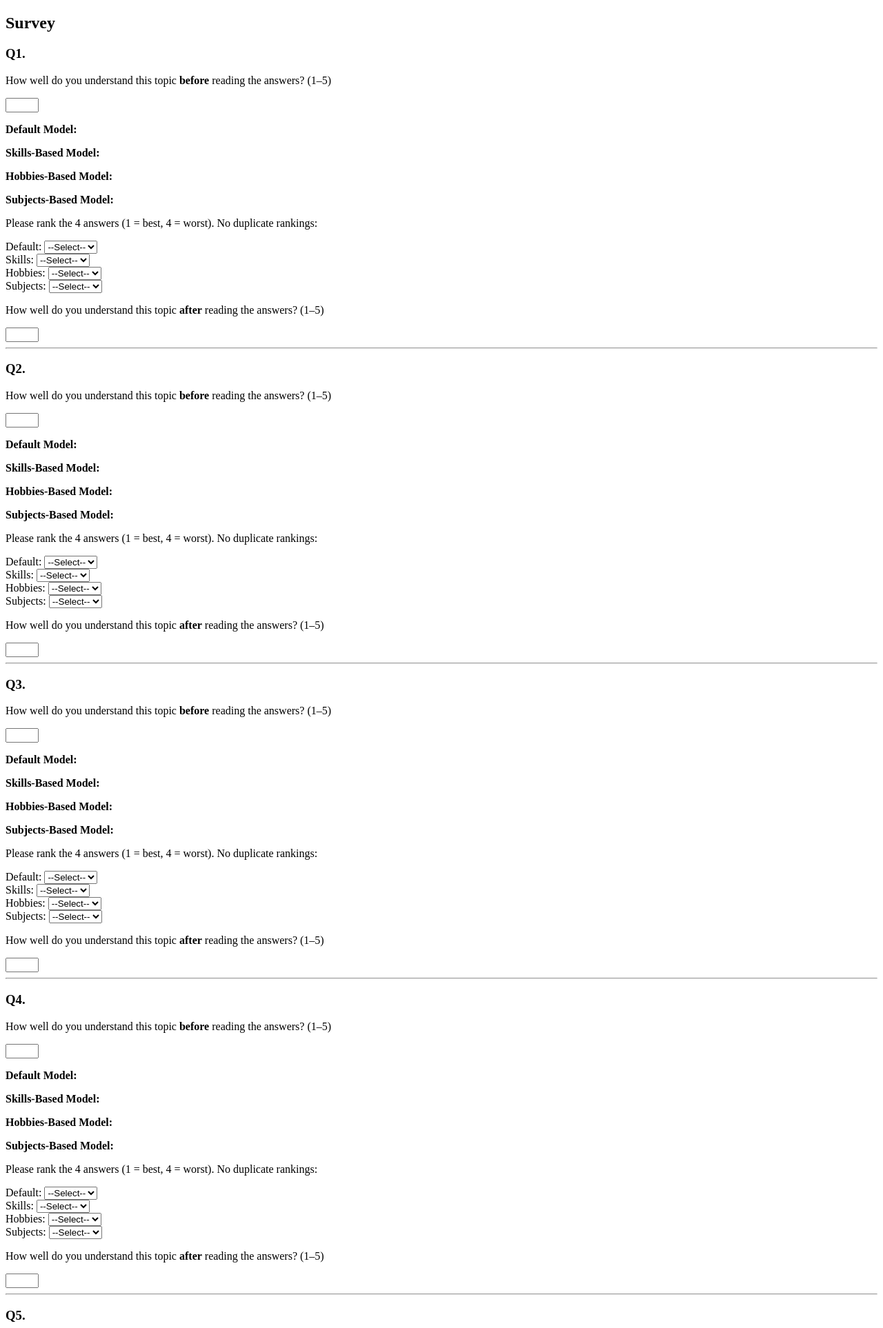
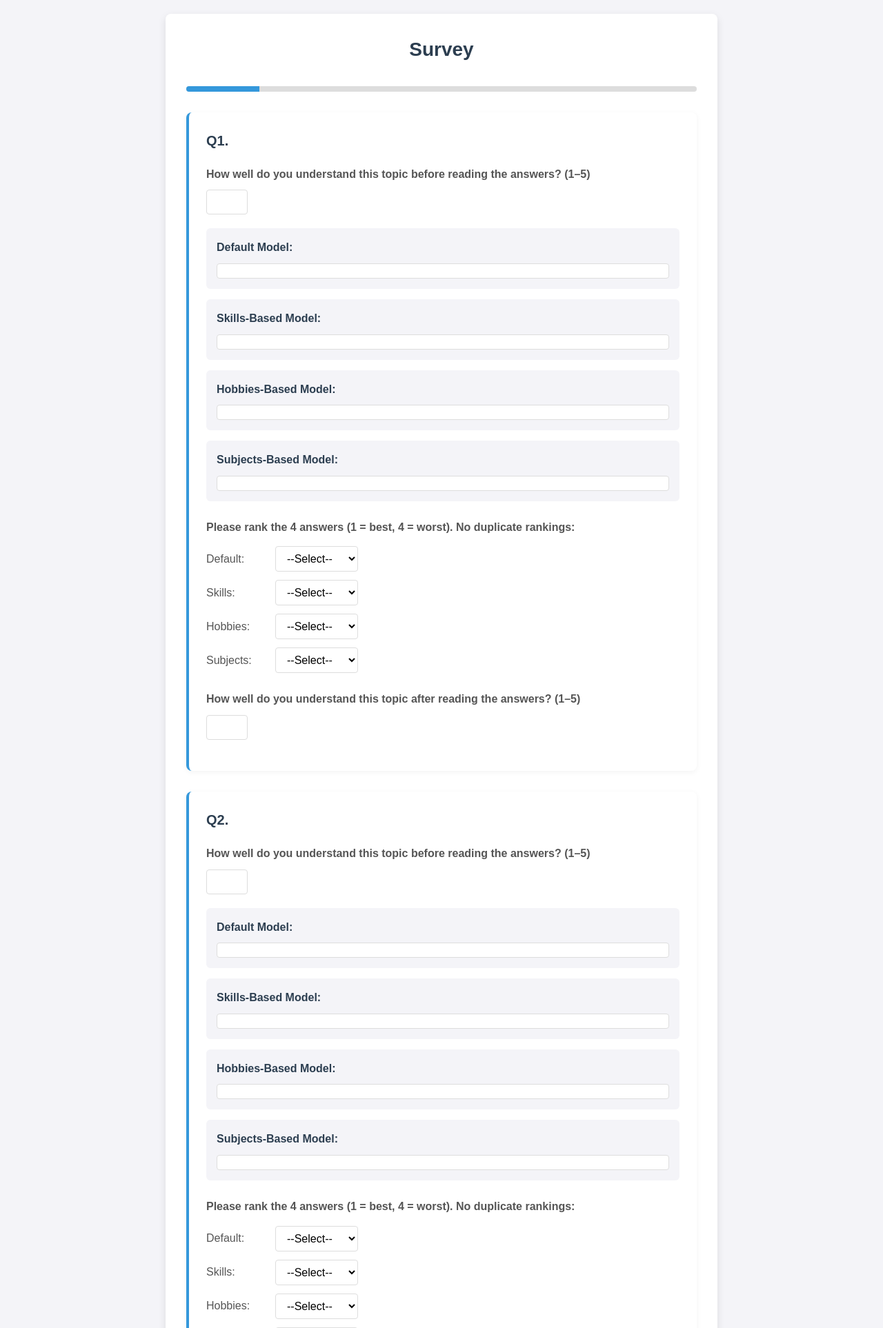
Before and after one commit to Vinay9015/Survey, a Flask app: template templates/survey.html in a window 1280 px wide. Shown: the top 1926 px of the page at 69% size. Run offline with Flask 3, Linux system fonts and the light colour scheme; the template is opened without the code that fills it, so the values that code supplies are empty.

Commit message:
survey chnages

```diff
--- /dev/null
+++ b/templates/survey.css
@@ -0,0 +1,171 @@
+:root {
+  --primary-color: #3498db;
+  --secondary-color: #2c3e50;
+  --accent-color: #e74c3c;
+  --light-gray: #f4f4f8;
+  --mid-gray: #ddd;
+  --dark-gray: #555;
+}
+
+* {
+  box-sizing: border-box;
+}
+
+body {
+  font-family: 'Arial', sans-serif;
+  background-color: var(--light-gray);
+  margin: 0;
+  padding: 20px;
+  color: var(--dark-gray);
+  line-height: 1.6;
+}
+
+.container {
+  max-width: 800px;
+  margin: 0 auto;
+  background-color: white;
+  padding: 30px;
+  border-radius: 8px;
+  box-shadow: 0 4px 12px rgba(0, 0, 0, 0.1);
+}
+
+h2 {
+  color: var(--secondary-color);
+  text-align: center;
+  margin-top: 0;
+  margin-bottom: 30px;
+  font-size: 28px;
+}
+
+h3 {
+  color: var(--secondary-color);
+  font-size: 20px;
+  margin-top: 0;
+  margin-bottom: 15px;
+}
+
+.question-card {
+  background-color: white;
+  padding: 25px;
+  margin-bottom: 30px;
+  border-radius: 8px;
+  border-left: 4px solid var(--primary-color);
+  box-shadow: 0 2px 8px rgba(0, 0, 0, 0.05);
+}
+
+.response-section {
+  background-color: var(--light-gray);
+  padding: 15px;
+  margin: 15px 0;
+  border-radius: 6px;
+}
+
+.response-section p {
+  font-weight: 600;
+  margin-top: 0;
+  margin-bottom: 10px;
+  color: var(--secondary-color);
+}
+
+.response-content {
+  padding: 10px;
+  background-color: white;
+  border-radius: 4px;
+  border: 1px solid var(--mid-gray);
+}
+
+.rating-section {
+  margin: 20px 0;
+}
+
+.rating-section p {
+  font-weight: 600;
+  margin-bottom: 10px;
+}
+
+.number-input {
+  display: flex;
+  margin-bottom: 20px;
+}
+
+input[type="number"] {
+  width: 60px;
+  padding: 8px;
+  border: 1px solid var(--mid-gray);
+  border-radius: 4px;
+  font-size: 16px;
+}
+
+.ranking-section {
+  margin: 25px 0;
+}
+
+.ranking-section p {
+  font-weight: 600;
+  margin-bottom: 15px;
+}
+
+.ranking-item {
+  display: flex;
+  align-items: center;
+  margin-bottom: 12px;
+}
+
+.ranking-item label {
+  min-width: 100px;
+  font-weight: 500;
+}
+
+select {
+  padding: 8px 12px;
+  border: 1px solid var(--mid-gray);
+  border-radius: 4px;
+  background-color: white;
+  font-size: 16px;
+  width: 120px;
+}
+
+select:focus, input:focus {
+  outline: none;
+  border-color: var(--primary-color);
+  box-shadow: 0 0 0 2px rgba(52, 152, 219, 0.2);
+}
+
+hr {
+  border: none;
+  border-top: 1px solid var(--mid-gray);
+  margin: 30px 0;
+}
+
+button {
+  background-color: var(--primary-color);
+  color: white;
+  border: none;
+  padding: 12px 24px;
+  border-radius: 4px;
+  cursor: pointer;
+  font-size: 16px;
+  font-weight: 600;
+  display: block;
+  margin: 30px auto 0;
+  transition: background-color 0.3s;
+}
+
+button:hover {
+  background-color: #2980b9;
+}
+
+.progress-bar {
+  height: 8px;
+  background-color: var(--mid-gray);
+  border-radius: 4px;
+  margin-bottom: 30px;
+  overflow: hidden;
+}
+
+.progress-fill {
+  height: 100%;
+  background-color: var(--primary-color);
+  width: 0%;
+  transition: width 0.3s ease;
+}
--- a/templates/survey.html
+++ b/templates/survey.html
@@ -2,30 +2,51 @@
 <html>
 <head>
   <title>Survey</title>
+  <link rel="stylesheet" href="survey.css">
 </head>
 <body>
+  <div class="container">
     <h2>Survey</h2>
+    <div class="progress-bar">
+      <div class="progress-fill" id="progress-fill"></div>
+    </div>
+
     <form method="POST" id="survey-form">
       {% for i in range(6) %}
-      <div>
+        <div class="question-card" id="question-{{i+1}}">
           <h3>Q{{ i+1 }}. {{ responses[i].question }}</h3>
 
+          <div class="rating-section">
             <p>How well do you understand this topic <strong>before</strong> reading the answers? (1–5)</p>
+            <div class="number-input">
               <input type="number" name="pre_score_{{i+1}}" min="1" max="5" required>
+            </div>
+          </div>
 
+          <div class="response-section">
             <p><strong>Default Model:</strong></p>
-        <div>{{ responses[i].default | safe }}</div>
+            <div class="response-content">{{ responses[i].default | safe }}</div>
+          </div>
 
+          <div class="response-section">
             <p><strong>Skills-Based Model:</strong></p>
-        <div>{{ responses[i].skills | safe }}</div>
+            <div class="response-content">{{ responses[i].skills | safe }}</div>
+          </div>
 
+          <div class="response-section">
             <p><strong>Hobbies-Based Model:</strong></p>
-        <div>{{ responses[i].hobbies | safe }}</div>
+            <div class="response-content">{{ responses[i].hobbies | safe }}</div>
+          </div>
 
+          <div class="response-section">
             <p><strong>Subjects-Based Model:</strong></p>
-        <div>{{ responses[i].subjects | safe }}</div>
+            <div class="response-content">{{ responses[i].subjects | safe }}</div>
+          </div>
 
+          <div class="ranking-section">
             <p>Please rank the 4 answers (1 = best, 4 = worst). No duplicate rankings:</p>
+
+            <div class="ranking-item">
               <label>Default:</label>
               <select name="rank_1_{{i+1}}" class="rank-group-{{i+1}}" required>
                 <option value="">--Select--</option>
@@ -33,8 +54,10 @@
                 <option value="2">2</option>
                 <option value="3">3</option>
                 <option value="4">4</option>
-        </select><br>
+              </select>
+            </div>
 
+            <div class="ranking-item">
               <label>Skills:</label>
               <select name="rank_2_{{i+1}}" class="rank-group-{{i+1}}" required>
                 <option value="">--Select--</option>
@@ -42,8 +65,10 @@
                 <option value="2">2</option>
                 <option value="3">3</option>
                 <option value="4">4</option>
-        </select><br>
+              </select>
+            </div>
 
+            <div class="ranking-item">
               <label>Hobbies:</label>
               <select name="rank_3_{{i+1}}" class="rank-group-{{i+1}}" required>
                 <option value="">--Select--</option>
@@ -51,8 +76,10 @@
                 <option value="2">2</option>
                 <option value="3">3</option>
                 <option value="4">4</option>
-        </select><br>
+              </select>
+            </div>
 
+            <div class="ranking-item">
               <label>Subjects:</label>
               <select name="rank_4_{{i+1}}" class="rank-group-{{i+1}}" required>
                 <option value="">--Select--</option>
@@ -60,17 +87,23 @@
                 <option value="2">2</option>
                 <option value="3">3</option>
                 <option value="4">4</option>
-        </select><br>
+              </select>
+            </div>
+          </div>
 
+          <div class="rating-section">
             <p>How well do you understand this topic <strong>after</strong> reading the answers? (1–5)</p>
+            <div class="number-input">
               <input type="number" name="post_score_{{i+1}}" min="1" max="5" required>
+            </div>
+          </div>
 
           <input type="hidden" name="question_id_{{i+1}}" value="{{ responses[i].question_id }}">
-        <hr>
         </div>
       {% endfor %}
       <button type="submit">Submit Survey</button>
     </form>
+  </div>
 
   <script>
     document.querySelector("#survey-form").addEventListener("submit", function(event) {
@@ -92,6 +125,29 @@
         }
       }
     });
+
+    // Update progress as user fills out the form
+    const form = document.getElementById('survey-form');
+    const inputs = form.querySelectorAll('input, select');
+    const totalFields = inputs.length;
+    const progressFill = document.getElementById('progress-fill');
+
+    function updateProgress() {
+      const filledFields = Array.from(inputs).filter(input => {
+        if (input.type === 'hidden') return true;
+        return input.value !== '';
+      }).length;
+
+      const progressPercent = (filledFields / totalFields) * 100;
+      progressFill.style.width = `${progressPercent}%`;
+    }
+
+    inputs.forEach(input => {
+      input.addEventListener('change', updateProgress);
+    });
+
+    // Initial progress calculation
+    updateProgress();
   </script>
 </body>
 </html>
```
Lines whose indentation alone changed are shown as unchanged.
